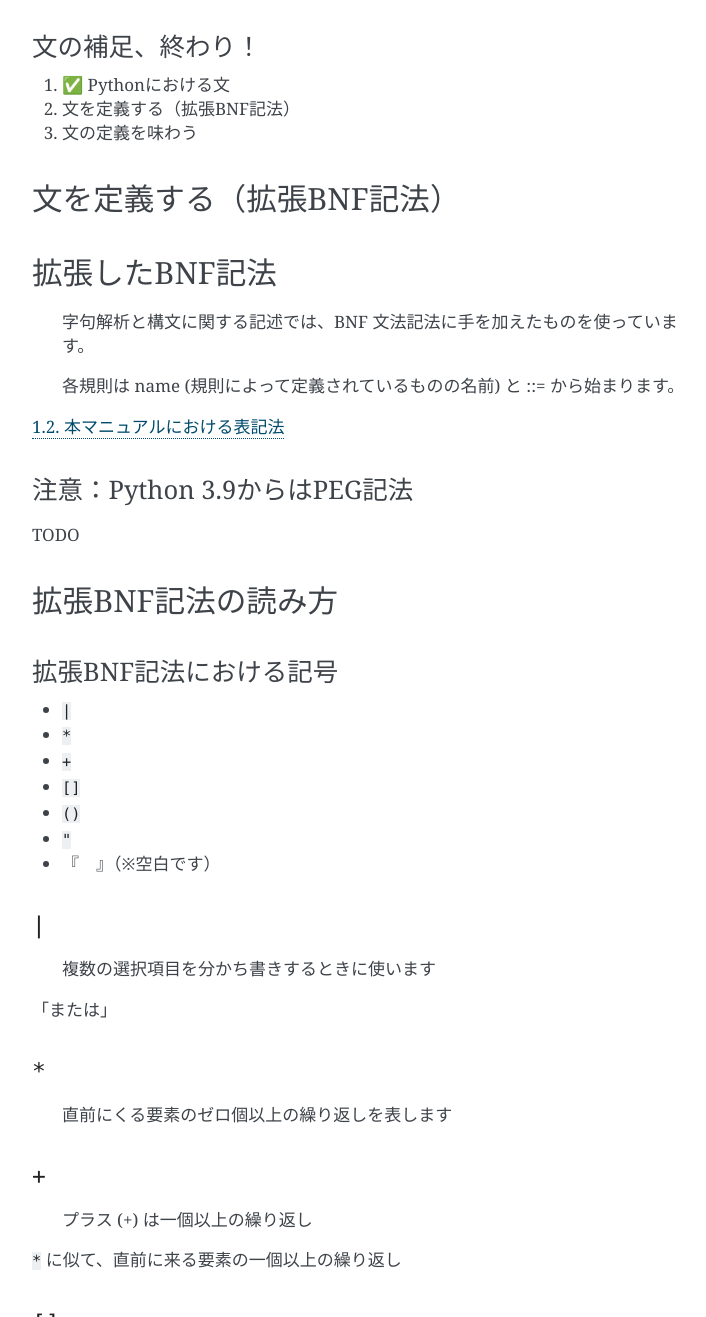
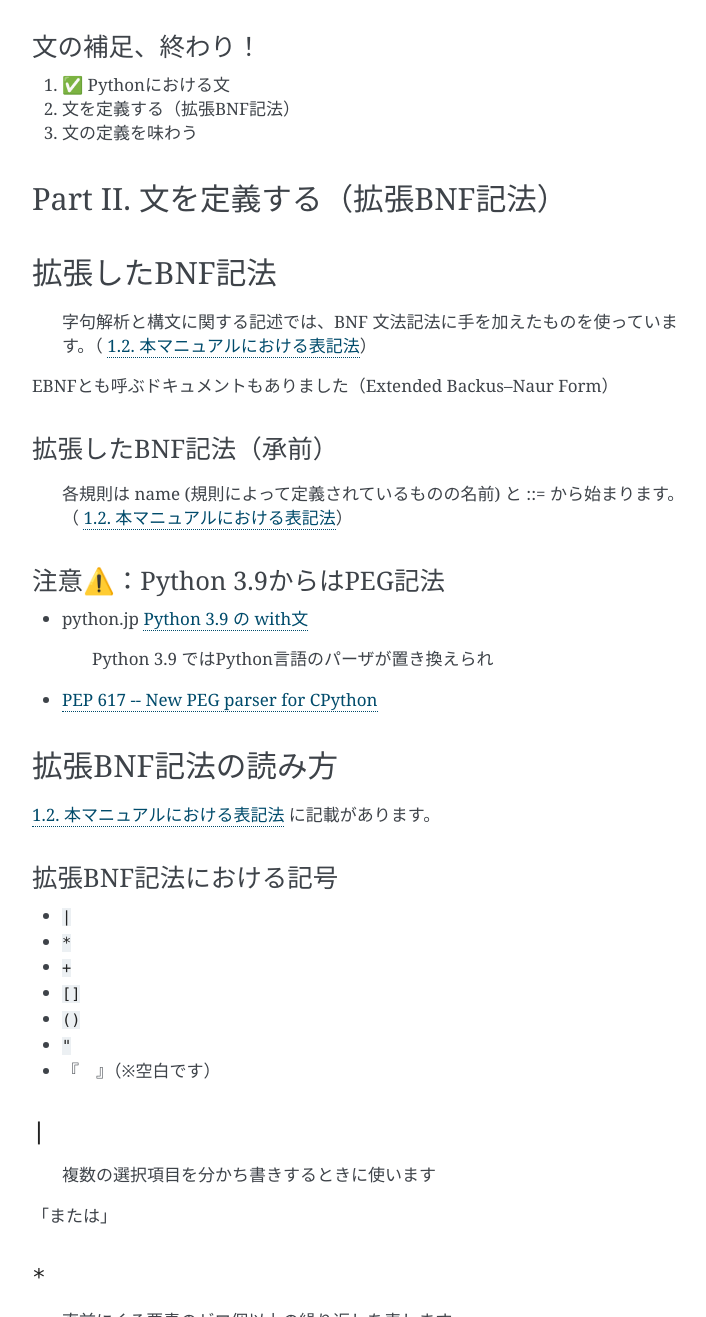
Before and after one commit to ftnext/2022_slides, a Sphinx documentation site: the page built from source/pyconk_kumamoto/revisit_python_from_statements.rst, in a window 1280 px wide and 1400 px high, scrolled down 11045 px, cut to the strip 83-1400 px from the top of the window. Shown: the whole strip, without its empty margins (388-1094 px from the left). Built offline with Sphinx 7.4.7, drawn with Linux system fonts in a browser that asks for light colours; comment, search, counter and statistics services are not loaded; some of the changed text lies outside the part shown.

Commit message:
[feat] Brush up first half explaining BNF

```diff
--- a/source/pyconk_kumamoto/ebnf.rst.txt
+++ b/source/pyconk_kumamoto/ebnf.rst.txt
@@ -1,22 +1,33 @@
-文を定義する（拡張BNF記法）
+Part II. 文を定義する（拡張BNF記法）
 ========================================
+
+.. _1.2. 本マニュアルにおける表記法: https://docs.python.org/ja/3/reference/introduction.html#notation
 
 拡張したBNF記法
 ========================================
 
-    字句解析と構文に関する記述では、BNF 文法記法に手を加えたものを使っています。
+    字句解析と構文に関する記述では、BNF 文法記法に手を加えたものを使っています。（ `1.2. 本マニュアルにおける表記法`_）
 
-    各規則は name (規則によって定義されているものの名前) と ::= から始まります。
+EBNFとも呼ぶドキュメントもありました（Extended Backus–Naur Form）
 
-`1.2. 本マニュアルにおける表記法 <https://docs.python.org/ja/3/reference/introduction.html#notation>`_
-
-注意：Python 3.9からはPEG記法
+拡張したBNF記法（承前）
 --------------------------------------------------
 
-TODO
+    各規則は name (規則によって定義されているものの名前) と ::= から始まります。（ `1.2. 本マニュアルにおける表記法`_）
+
+注意⚠️：Python 3.9からはPEG記法
+--------------------------------------------------
+
+* python.jp `Python 3.9 の with文 <https://www.python.jp/pages/with-statement-3.9.html>`_
+
+    Python 3.9 ではPython言語のパーザが置き換えられ
+
+* `PEP 617 -- New PEG parser for CPython <https://www.python.org/dev/peps/pep-0617/>`_
 
 拡張BNF記法の読み方
 ========================================
+
+`1.2. 本マニュアルにおける表記法`_ に記載があります。
 
 拡張BNF記法における記号
 ------------------------------------------------
```
